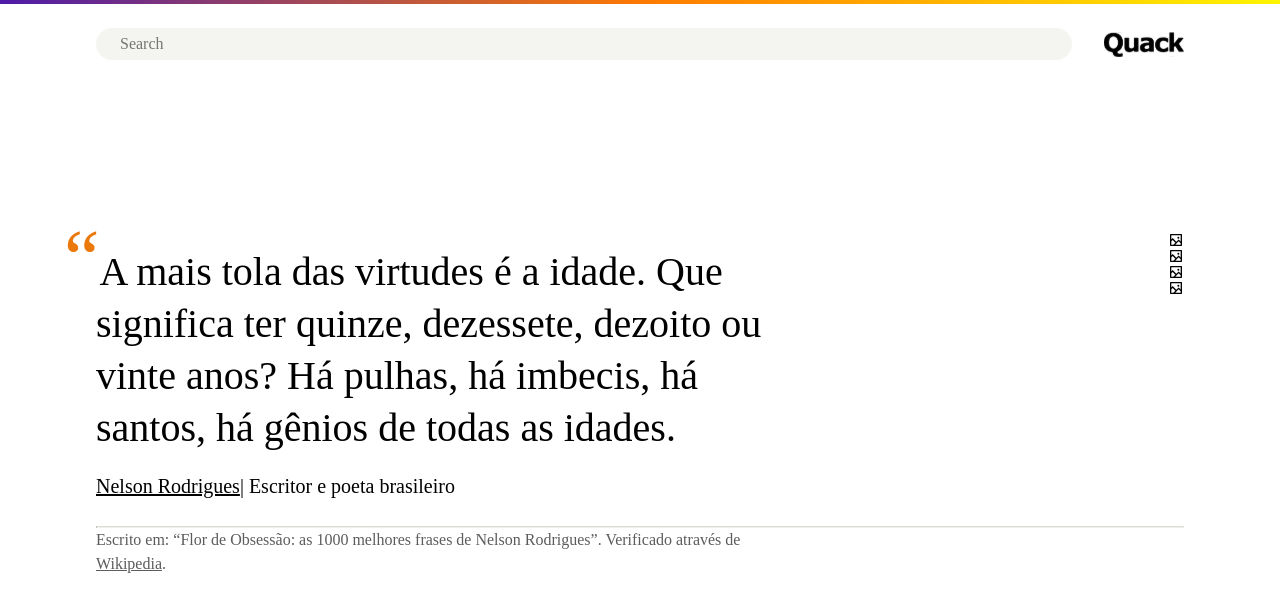
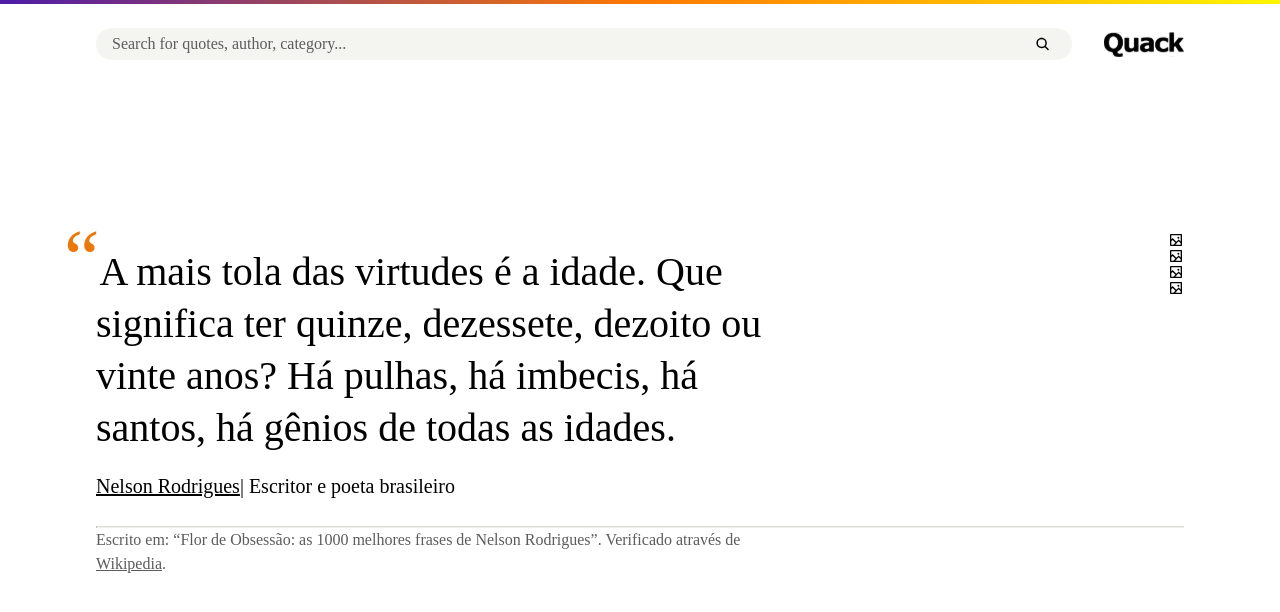
Before and after one commit to sheisacreative/quack-quotes, a React (Create React App) app: page / in a window 1280 px wide. Shown: the top 612 px of the page. Built offline with nearby package versions, Linux system fonts and the light colour scheme; a web font is replaced by a local one.

Commit message:
Search bar styles updated. Icon added.

```diff
--- a/src/components/sections/Navbar.js
+++ b/src/components/sections/Navbar.js
@@ -1,15 +1,24 @@
 import React from "react";
 import QuackLogo from "../../images/quack.svg";
 import styles from "./Navbar.module.css";
+import { IoSearch } from "react-icons/io5";
 
 const Navbar = () => {
   return (
     <header className={styles.navbarMain}>
       <nav>
-        <form action="submit">
+        <form action="submit" className={styles.searchBar}>
           {/* TODO: Fix autocomplete  */}
           {/* TODO: Make the search work */}
-          <input type="text" placeholder="Search" autoComplete="true" />
+          <input
+            type="search"
+            placeholder="Search for quotes, author, category..."
+            autoComplete="true"
+            className="body-S"
+          />
+          <button type="submit">
+            <IoSearch />
+          </button>
         </form>
       </nav>
       <img src={QuackLogo} alt="Quack Redação" />
--- a/src/components/sections/Navbar.module.css
+++ b/src/components/sections/Navbar.module.css
@@ -1,3 +1,7 @@
+@import "../../styles/colors.css";
+@import "../../styles/typography.css";
+
+/* Gradient Line */
 .navbarMain::before {
   content: "";
   position: absolute;
@@ -8,6 +12,7 @@
   left: 0;
 }
 
+/* General styles */
 .navbarMain {
   padding: calc(1.5rem + 0.25rem) 6rem 1.5rem 6rem;
   display: flex;
@@ -20,13 +25,38 @@ nav {
   box-sizing: border-box;
 }
 
-input {
+.searchBar {
+  display: flex;
+  justify-content: space-between;
+  align-items: center;
+  gap: 1rem;
   width: 100%;
   box-sizing: border-box;
   border-radius: 2rem;
-  border: none;
-  color: var(--neutral-30);
   background-color: var(--neutral-10);
   height: 2rem;
-  padding: 0 1.5rem;
+  padding: 0 1rem 0 0.5rem;
 }
+
+input[type="search"] {
+  border: none;
+  background-color: var(--neutral-10);
+  padding: 0 0.5rem;
+  width: 100%;
+}
+
+input[type="search"]::placeholder {
+  font-family: var(----typography-family);
+  color: var(--neutral-60);
+}
+
+button[type="submit"] {
+  border: none;
+  background-color: var(--neutral-10);
+  height: 80%;
+}
+
+input[type="search"]:focus,
+button[type="submit"]:focus {
+  outline: 1px solid var(--neutral-60);
+}
```
Also changed, not shown: 1 other file (tests, documents, lock files or other folders).
